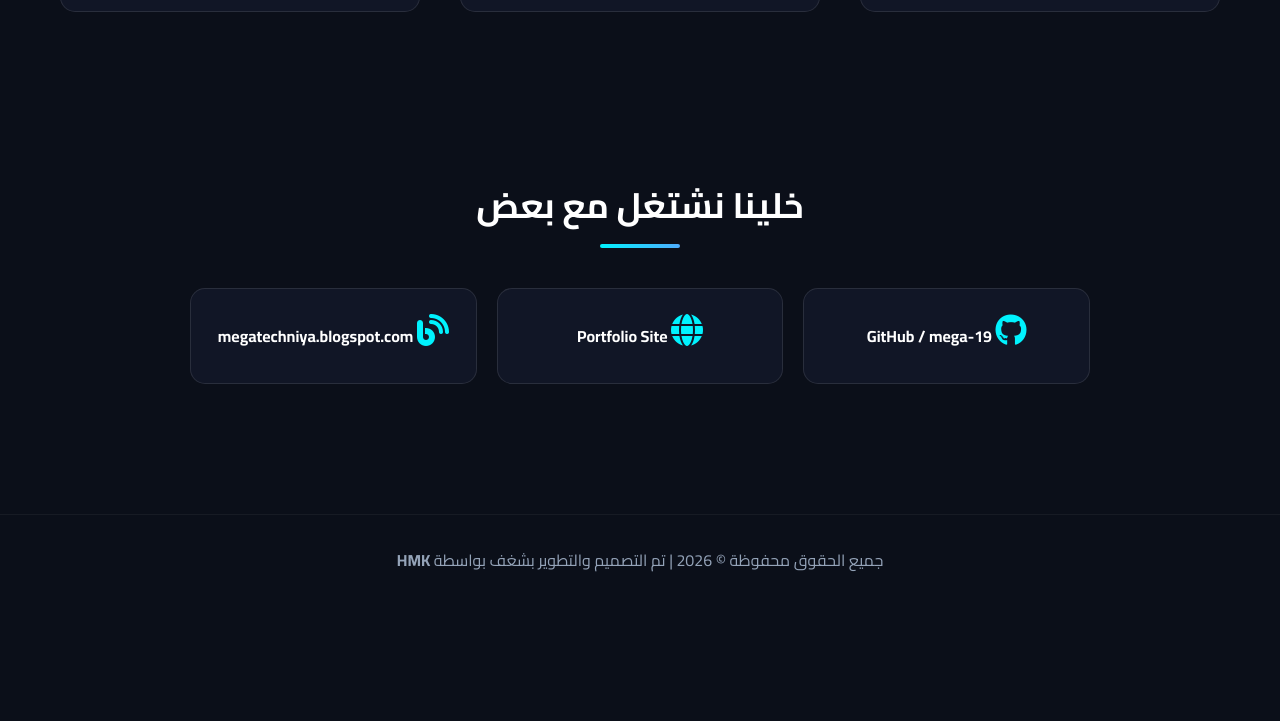
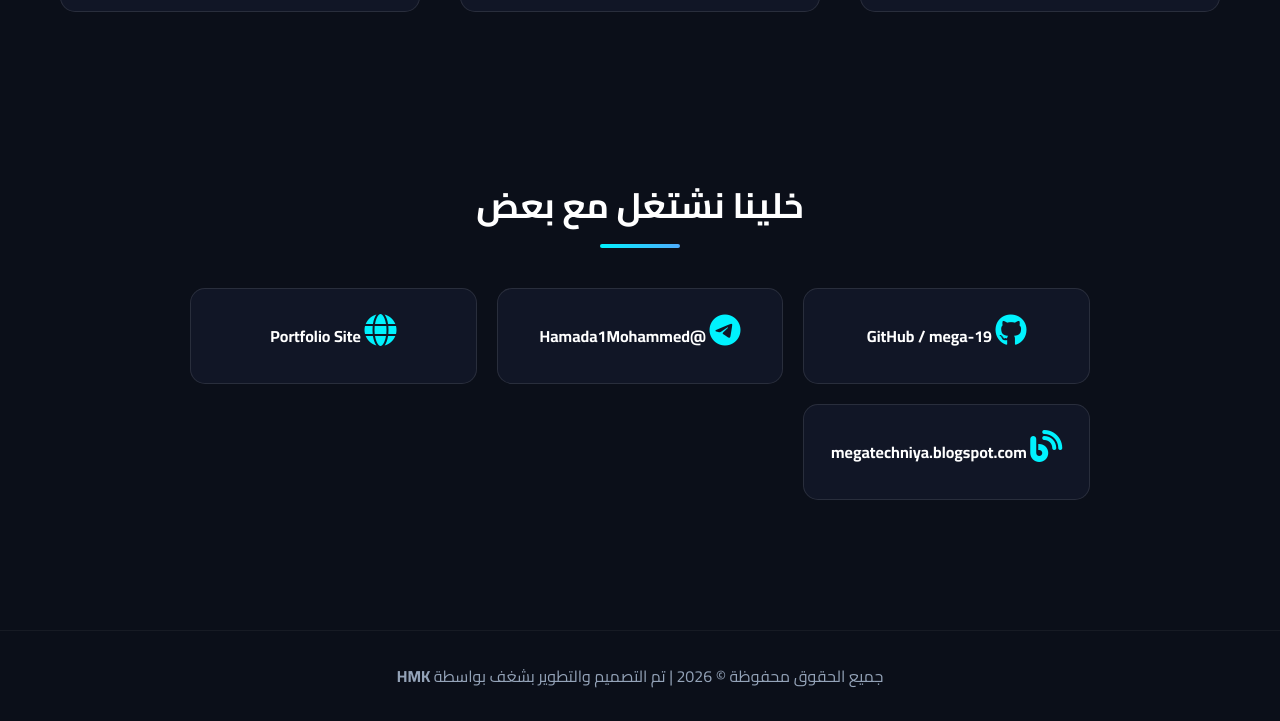
Before and after one commit to mega-19/mega-19.github.io, a plain HTML site: page index.html in a window 1280 px wide. Shown: the part 2562-3283 px from the top of the page. Before the commit the page ends 3167 px from the top, so only its background shows below. Drawn offline with Linux system fonts and the light colour scheme.

Commit message:
Add Telegram contact to portfolio site

```diff
--- a/index.html
+++ b/index.html
@@ -209,6 +209,10 @@
                 <a href="https://github.com/mega-19" target="_blank" rel="noopener">GitHub / mega-19</a>
             </div>
             <div class="contact-card hover-target">
+                <i class="fa-brands fa-telegram"></i>
+                <a href="https://t.me/Hamada1Mohammed" target="_blank" rel="noopener">@Hamada1Mohammed</a>
+            </div>
+            <div class="contact-card hover-target">
                 <i class="fa-solid fa-globe"></i>
                 <a href="https://mega-19.github.io" target="_blank" rel="noopener">Portfolio Site</a>
             </div>
```
